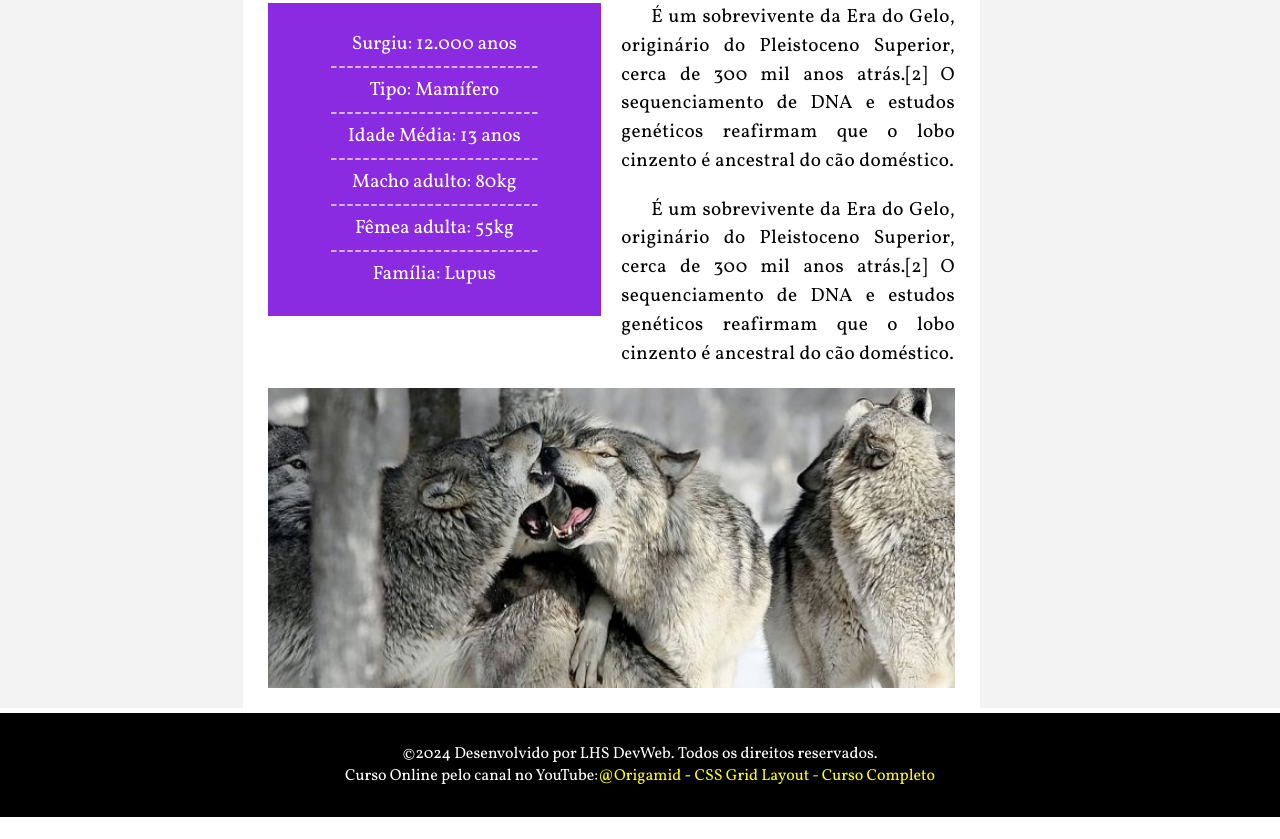
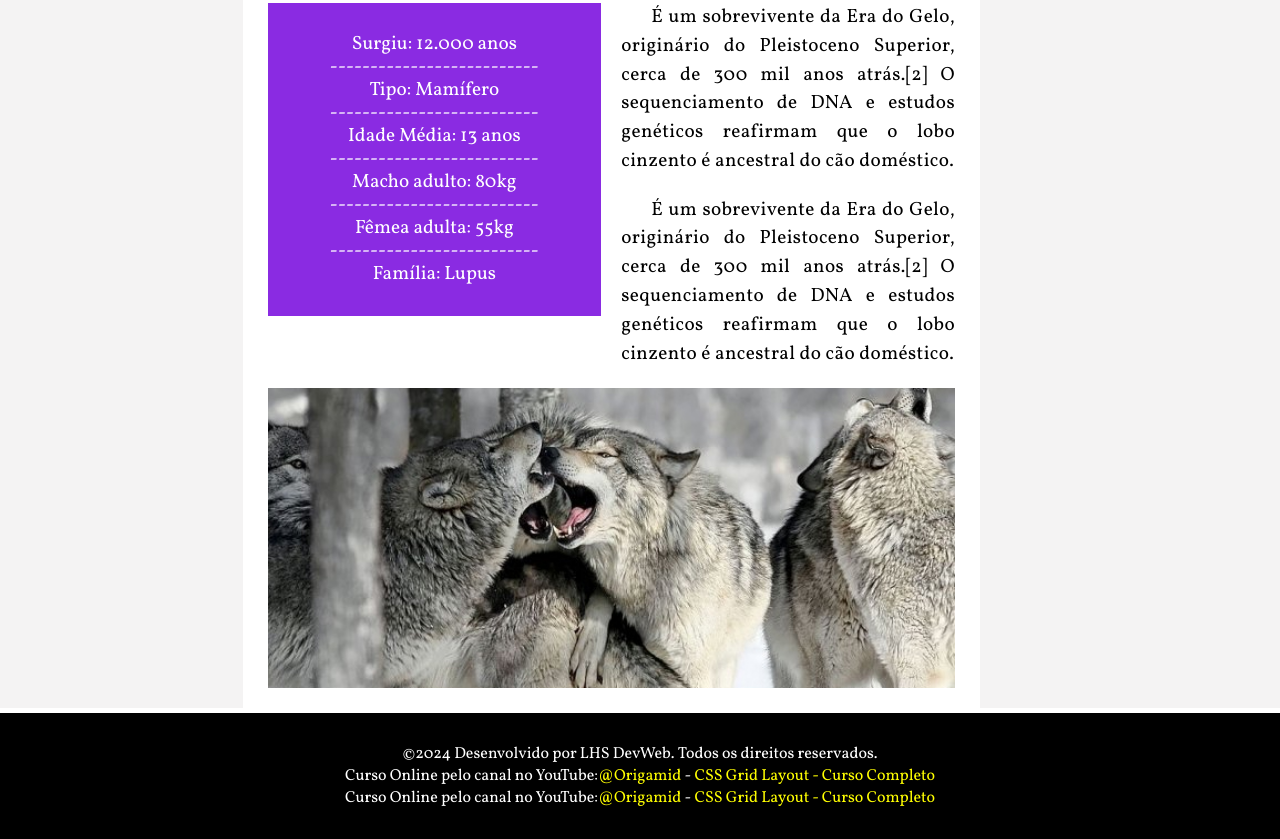
Before and after one commit to lhsdevweb/curso_css-grid_site-tecgrid, a plain HTML site: page index.html in a window 1280 px wide. Shown: the part 1182-2021 px from the top of the page. Before the commit the page ends 1999 px from the top, so only its background shows below. Drawn offline with Linux system fonts and the light colour scheme.

Commit message:
Update index.html

```diff
--- a/index.html
+++ b/index.html
@@ -158,6 +158,20 @@
                     </p>
                 </div>
             </div>
+            <div id="paragrafo4">
+                <p>Curso Online pelo canal no YouTube:</p>
+                <div>
+                    <a href="https://www.youtube.com/@Origamid" target="_blank">
+                        @Origamid
+                    </a>
+                    <p class="traço">&nbsp-&nbsp</p>
+                </div>
+                <p>
+                    <a href="https://www.youtube.com/watch?v=hKXOVD2Yrj8" target="_blank">
+                        CSS Grid Layout - Curso Completo
+                    </a>
+                </p>
+            </div>
         </footer>
     </section>
 </body>
```
